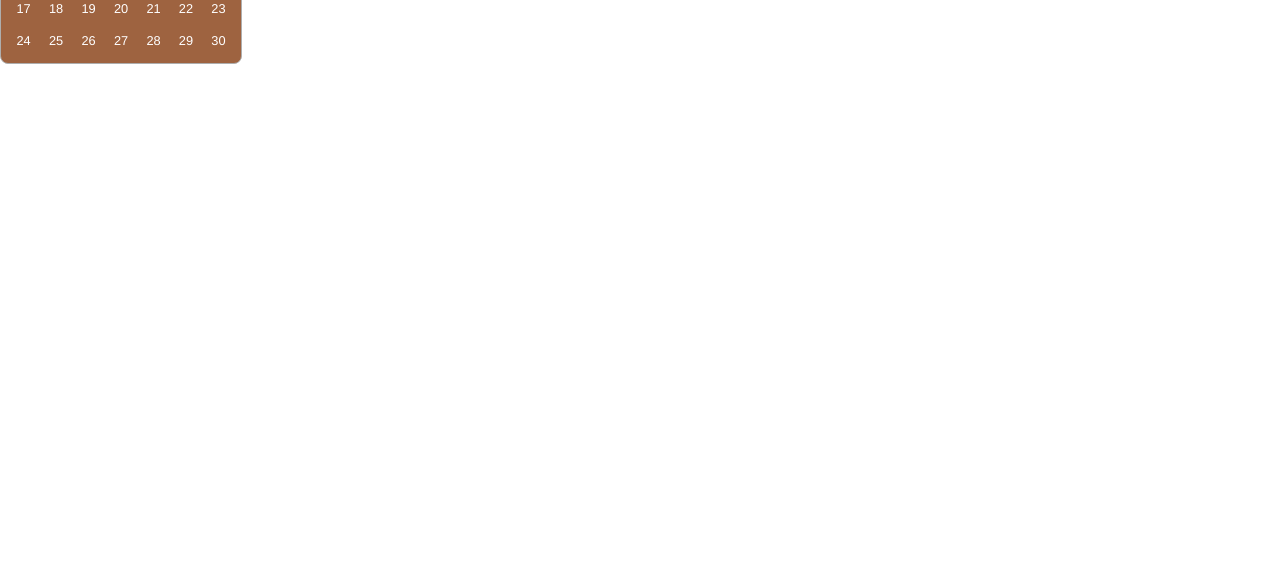
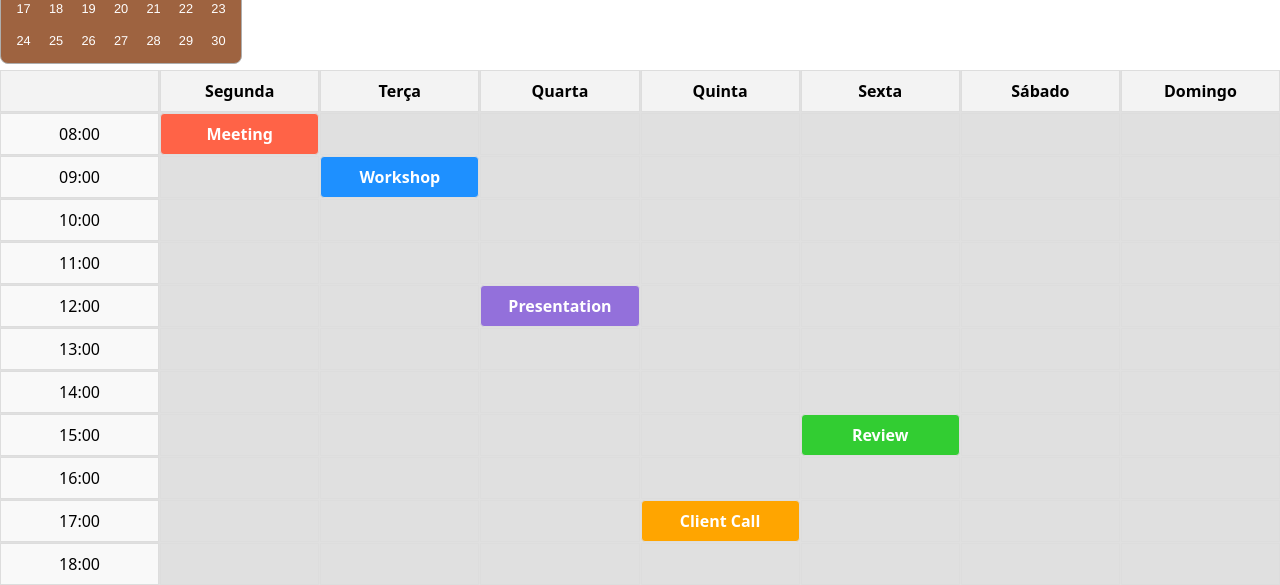
Before and after one commit to Thedownunder/PI-2, a React (Vite) app in the folder my-project/: page /home in a window 1280 px wide. Shown: the part 1286-1871 px from the top of the page. Before the commit the page ends 1356 px from the top, so only its background shows below. Built offline with nearby package versions, Linux system fonts and the light colour scheme.

Commit message:
Criacao da agenda na tela home

```diff
--- a/my-project/package.json
+++ b/my-project/package.json
@@ -16,6 +16,7 @@
     "date-fns": "^4.1.0",
     "heroicons": "^2.1.5",
     "react": "^18.3.1",
+    "react-calendar": "^5.1.0",
     "react-datepicker": "^7.5.0",
     "react-dom": "^18.3.1",
     "react-router-dom": "^6.27.0"
--- /dev/null
+++ b/my-project/src/Components/EventModal.css
@@ -0,0 +1,35 @@
+/* EventModal.css */
+.modal-overlay {
+    position: fixed;
+    top: 0;
+    left: 0;
+    width: 100%;
+    height: 100%;
+    background: rgba(0, 0, 0, 0.5);
+    display: flex;
+    align-items: center;
+    justify-content: center;
+  }
+
+  .modal {
+    background: white;
+    padding: 20px;
+    border-radius: 5px;
+    width: 300px;
+    text-align: center;
+  }
+
+  .modal h2 {
+    margin-bottom: 15px;
+  }
+
+  .modal input[type="text"],
+  .modal input[type="color"] {
+    width: 100%;
+    margin-bottom: 15px;
+  }
+
+  .modal button {
+    margin-top: 10px;
+    padding: 8px 12px;
+  }
--- /dev/null
+++ b/my-project/src/Components/EventModal.jsx
@@ -0,0 +1,33 @@
+// EventModal.jsx
+import React, { useState } from "react";
+import "./EventModal.css";
+
+export default function EventModal({ event, onClose, onSave }) {
+  const [title, setTitle] = useState(event?.title || "");
+  const [color, setColor] = useState(event?.color || "#FF6347");
+
+  const handleSubmit = () => {
+    onSave({ ...event, title, color });
+  };
+
+  return (
+    <div className="modal-overlay">
+      <div className="modal">
+        <h2>{event.title ? "Editar Evento" : "Adicionar Evento"}</h2>
+        <input
+          type="text"
+          placeholder="Título do Evento"
+          value={title}
+          onChange={(e) => setTitle(e.target.value)}
+        />
+        <input
+          type="color"
+          value={color}
+          onChange={(e) => setColor(e.target.value)}
+        />
+        <button onClick={handleSubmit}>Salvar</button>
+        <button onClick={onClose}>Cancelar</button>
+      </div>
+    </div>
+  );
+}
--- a/my-project/src/Components/Home.jsx
+++ b/my-project/src/Components/Home.jsx
@@ -1,16 +1,56 @@
-import React from "react";
+// Home.jsx
+import React, { useState } from "react";
 import NavBar from "./NavBar";
 import Sidebar from "./Sidebar";
+import WeeklySchedule from "./WeeklySchedule";
+import EventModal from "./EventModal";
 
 export default function Home() {
-    return(
-        <>
-        <div className="w-screen">
-            <NavBar />
-        </div>
-        <div className="flex w-screen h-screen">
-            <Sidebar />
-        </div>
-        </>
-    )
+  const [selectedDate, setSelectedDate] = useState(new Date());
+  const [events, setEvents] = useState([
+    { day: "Segunda", time: "08:00", title: "Meeting", color: "#FF6347" },
+    { day: "Terça", time: "09:00", title: "Workshop", color: "#1E90FF" },
+    { day: "Quarta", time: "12:00", title: "Presentation", color: "#9370DB" },
+    { day: "Quinta", time: "17:00", title: "Client Call", color: "#FFA500" },
+    { day: "Sexta", time: "15:00", title: "Review", color: "#32CD32" },
+  ]);
+  const [isModalOpen, setIsModalOpen] = useState(false);
+  const [currentEvent, setCurrentEvent] = useState(null);
+
+  // Função para abrir o modal
+  const handleEventClick = (day, time) => {
+    setCurrentEvent({ day, time });
+    setIsModalOpen(true);
+  };
+
+  // Função para salvar o evento
+  const handleSaveEvent = (newEvent) => {
+    setEvents((prevEvents) => {
+      // Remove eventos duplicados para o mesmo horário e dia
+      const filteredEvents = prevEvents.filter(
+        (e) => !(e.day === newEvent.day && e.time === newEvent.time)
+      );
+      return [...filteredEvents, newEvent];
+    });
+    setIsModalOpen(false);
+  };
+
+  return (
+    <>
+      <div>
+        <NavBar />
+      </div>
+      <div className="flex h-screen">
+        <Sidebar onDateChange={setSelectedDate} />
+        <WeeklySchedule events={events} selectedDate={selectedDate} onEventClick={handleEventClick} />
+        {isModalOpen && (
+          <EventModal
+            event={currentEvent}
+            onClose={() => setIsModalOpen(false)}
+            onSave={handleSaveEvent}
+          />
+        )}
+      </div>
+    </>
+  );
 }
--- a/my-project/src/Components/Sidebar.css
+++ b/my-project/src/Components/Sidebar.css
@@ -14,7 +14,7 @@
 
   /* Define a cor dos dias que não estão no mês atual */
   .react-datepicker__day--outside-month {
-    color: #718096; /* Cor mais clara para dias fora do mês */
+    color: darkslategrey; /* Cor mais clara para dias fora do mês */
   }
 
   .react-datepicker__header {
--- a/my-project/src/Components/Sidebar.jsx
+++ b/my-project/src/Components/Sidebar.jsx
@@ -1,20 +1,25 @@
+// Sidebar.jsx
 import React, { useState } from "react";
 import DatePicker from 'react-datepicker';
 import 'react-datepicker/dist/react-datepicker.css';
-import './Sidebar.css'
+import './Sidebar.css';
 
-export default function Sidebar() {
+export default function Sidebar({ onDateChange }) {
   const [startDate, setStartDate] = useState(new Date()); // Estado para armazenar a data selecionada
 
+  const handleDateChange = (date) => {
+    setStartDate(date);
+    onDateChange(date); // Envia a data selecionada para o componente pai (Home)
+  };
+
   return (
-    <div className="w-64 h-screen bg-orange-900 text-white p-4 fixed flex flex-col items-center">
+    <div className="w-64 h-screen bg-orange-900 text-white p-4 flex flex-col items-center">
       <h2 className="text-lg font-semibold mb-4">Calendário</h2>
       <DatePicker
         selected={startDate}
-        onChange={(date) => setStartDate(date)}
+        onChange={handleDateChange} // Atualiza a data no calendário e no componente pai
         inline // Mostra o calendário aberto e visível
         dateFormat="dd/MM/yyyy"
-        className="bg-orange-700 rounded-lg p-2"
       />
     </div>
   );
--- /dev/null
+++ b/my-project/src/Components/WeeklySchedule.css
@@ -0,0 +1,36 @@
+/* WeeklySchedule.css */
+.weekly-schedule {
+    display: grid;
+    grid-template-columns: repeat(8, 1fr);
+    gap: 1px;
+    background-color: #e0e0e0;
+  }
+
+  .header, .time-row {
+    display: contents;
+  }
+
+  .header-item, .time-cell, .event-cell {
+    padding: 8px;
+    border: 1px solid #ddd;
+    text-align: center;
+  }
+
+  .header-item {
+    font-weight: bold;
+    background-color: #f3f3f3;
+  }
+
+  .time-cell {
+    background-color: #f9f9f9;
+  }
+
+  .event-cell {
+    background-color: #f9f9f9;
+  }
+
+  .event-cell.occupied {
+    color: white;
+    font-weight: bold;
+    border-radius: 4px;
+  }
--- /dev/null
+++ b/my-project/src/Components/WeeklySchedule.jsx
@@ -0,0 +1,40 @@
+// WeeklySchedule.jsx
+import React from "react";
+import './WeeklySchedule.css';
+
+export default function WeeklySchedule({ events, onEventClick }) {
+  const daysOfWeek = ["Segunda", "Terça", "Quarta", "Quinta", "Sexta", "Sábado", "Domingo"];
+  const timeSlots = [
+    "08:00", "09:00", "10:00", "11:00", "12:00",
+    "13:00", "14:00", "15:00", "16:00", "17:00", "18:00"
+  ];
+
+  return (
+    <div className="weekly-schedule w-screen">
+      <div className="header">
+        <div className="header-item"></div>
+        {daysOfWeek.map((day, index) => (
+          <div key={index} className="header-item">{day}</div>
+        ))}
+      </div>
+      {timeSlots.map((time, rowIndex) => (
+        <div key={rowIndex} className="time-row">
+          <div className="time-cell">{time}</div>
+          {daysOfWeek.map((day, colIndex) => {
+            const event = events.find((e) => e.day === day && e.time === time);
+            return (
+              <div
+                key={colIndex}
+                className={`event-cell ${event ? "occupied" : ""}`}
+                style={{ backgroundColor: event ? event.color : "transparent" }}
+                onClick={() => onEventClick(day, time)} // Abre o modal
+              >
+                {event && event.title}
+              </div>
+            );
+          })}
+        </div>
+      ))}
+    </div>
+  );
+}
```
Also changed, not shown: 1 other file (tests, documents, lock files or other folders).
